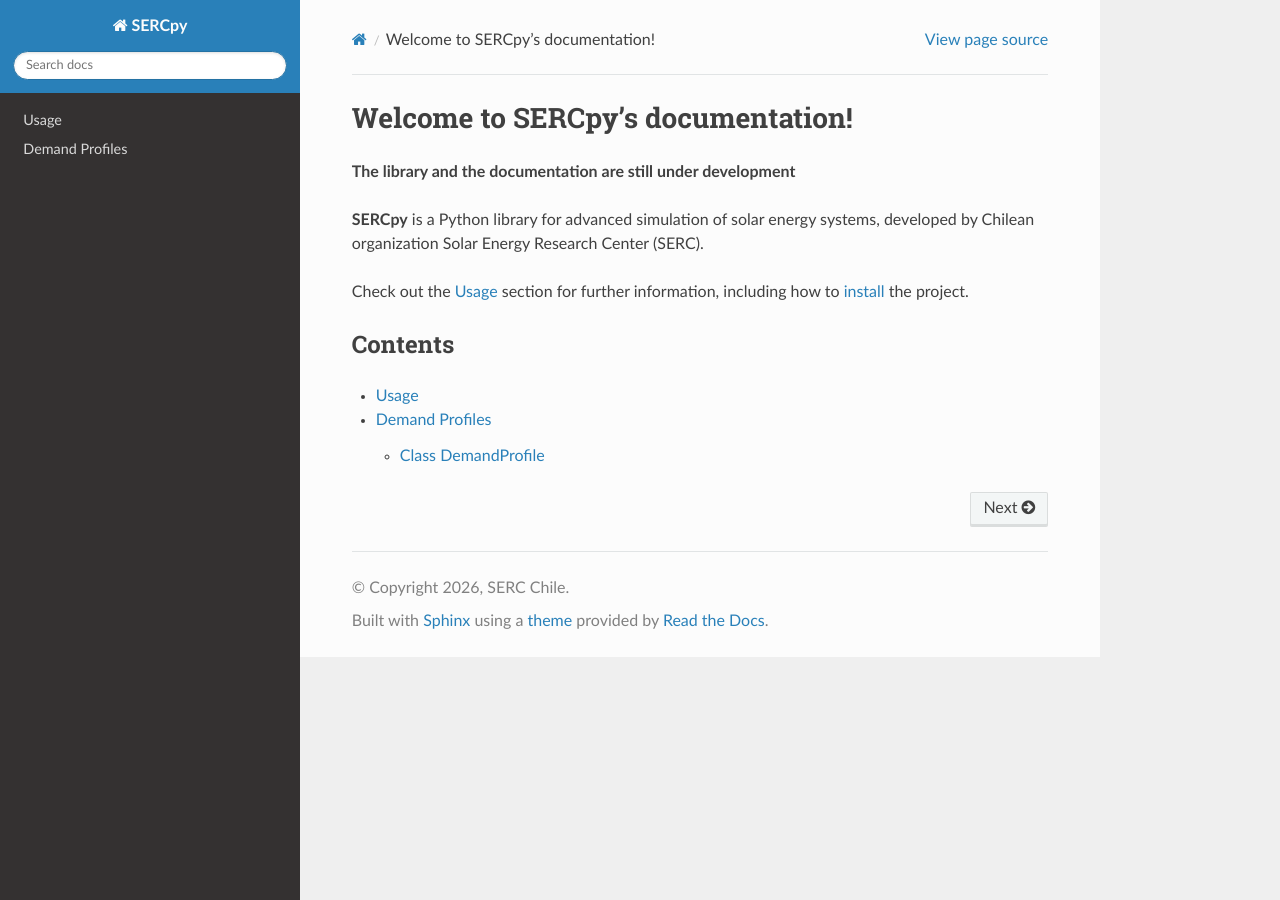
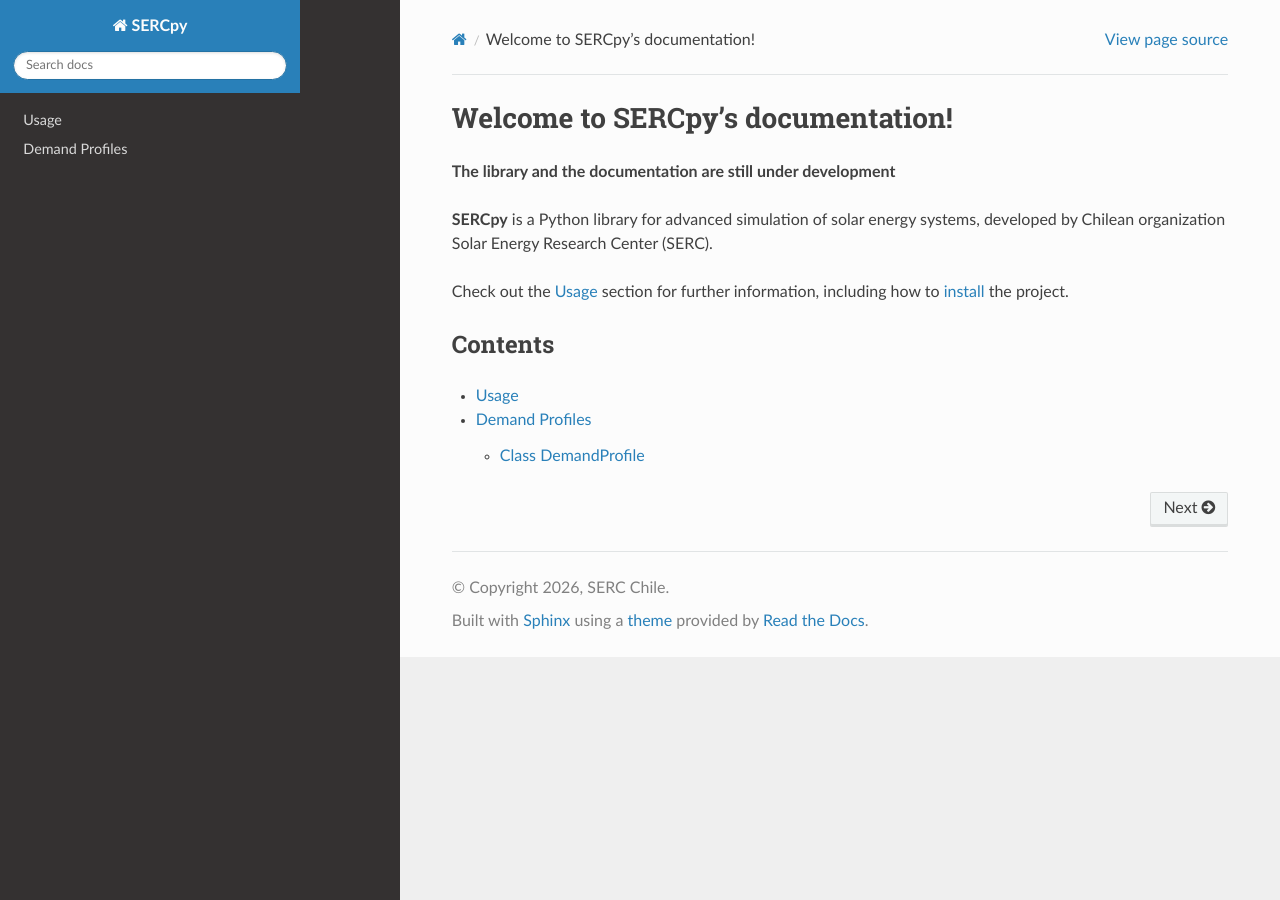
Before and after one commit to serc-chile/SERCpy, a Sphinx documentation site: the page built from docs/source/index.rst, in a window 1280 px wide. Built offline with Sphinx 7.4.7 and the Read the Docs theme 3.1.0, drawn with Linux system fonts in a browser that asks for light colours; pages that are not in the unit, such as notebooks, are missing from menus.

Commit message:
Update custom.css

```diff
--- a/docs/source/_static/custom.css
+++ b/docs/source/_static/custom.css
@@ -30,3 +30,30 @@ dl.field-list > dd {
 dl.field-list > dd > ul.simple > li {
     margin-bottom: 0.6em;
 }
+
+/* Widen the sidebar navigation */
+.wy-nav-side {
+    width: 400px;
+}
+
+.wy-menu-vertical {
+    width: auto;
+}
+
+.wy-nav-content-wrap {
+    margin-left: 400px;
+}
+
+/* Let long, underscore-heavy method names wrap onto a new line
+   instead of being clipped at the sidebar's edge */
+.wy-menu-vertical a {
+    overflow-wrap: break-word;
+    word-break: break-word;
+    white-space: normal;
+}
+
+/* Widen the main content column (it's capped at 800px and centered
+   by default, leaving a lot of unused space on wide screens) */
+.wy-nav-content {
+    max-width: 1100px;
+}
```
